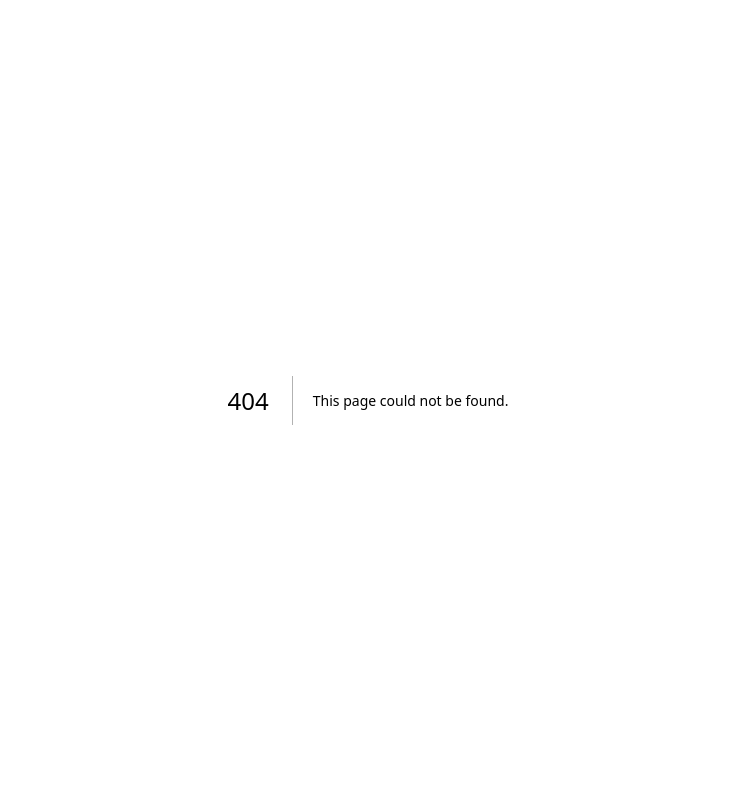
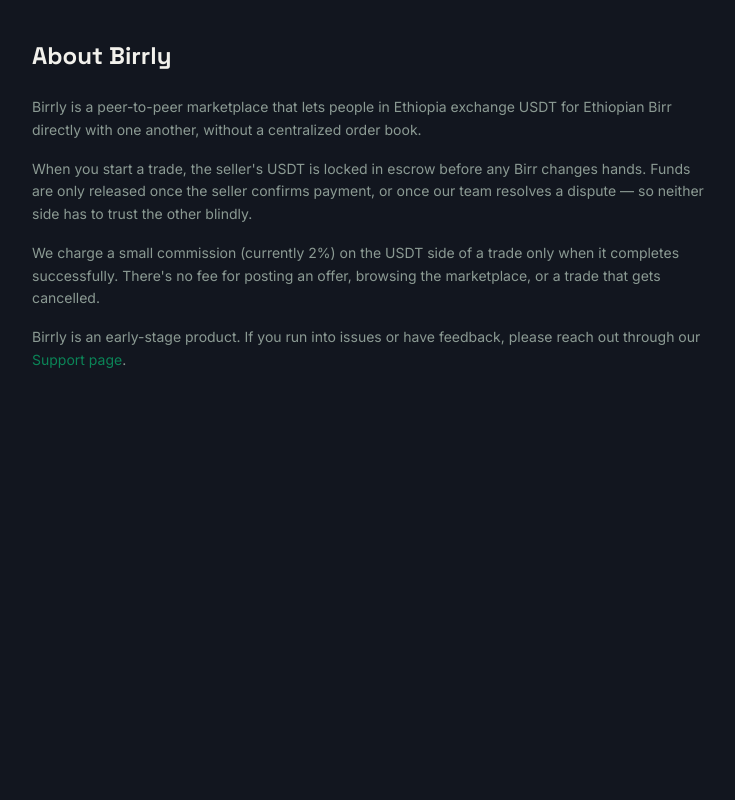
Before and after one commit to abi677715-del/kuno-p2p-platform, a Next.js app in the folder frontend/: page /about in a window 1280 px wide. Before the commit this address had no page. Shown: the top 800 px of the page, without its empty margins (272-1007 px from the left). Built offline with nearby package versions, Linux system fonts and the light colour scheme.

Commit message:
Create page.tsx

```diff
--- /dev/null
+++ b/frontend/app/about/page.tsx
@@ -0,0 +1,32 @@
+export default function AboutPage() {
+  return (
+    <main className="min-h-screen bg-ink px-6 py-10 md:px-12">
+      <div className="max-w-2xl mx-auto prose-sm">
+        <h1 className="font-display font-bold text-2xl text-paper mb-6">About Birrly</h1>
+        <div className="space-y-4 text-sm text-muted leading-relaxed">
+          <p>
+            Birrly is a peer-to-peer marketplace that lets people in Ethiopia exchange USDT for Ethiopian Birr
+            directly with one another, without a centralized order book.
+          </p>
+          <p>
+            When you start a trade, the seller's USDT is locked in escrow before any Birr changes hands. Funds are
+            only released once the seller confirms payment, or once our team resolves a dispute — so neither side
+            has to trust the other blindly.
+          </p>
+          <p>
+            We charge a small commission (currently 2%) on the USDT side of a trade only when it completes
+            successfully. There's no fee for posting an offer, browsing the marketplace, or a trade that gets
+            cancelled.
+          </p>
+          <p>
+            Birrly is an early-stage product. If you run into issues or have feedback, please reach out through our{' '}
+            <a href="/support" className="text-teal hover:underline">
+              Support page
+            </a>
+            .
+          </p>
+        </div>
+      </div>
+    </main>
+  );
+}
```
